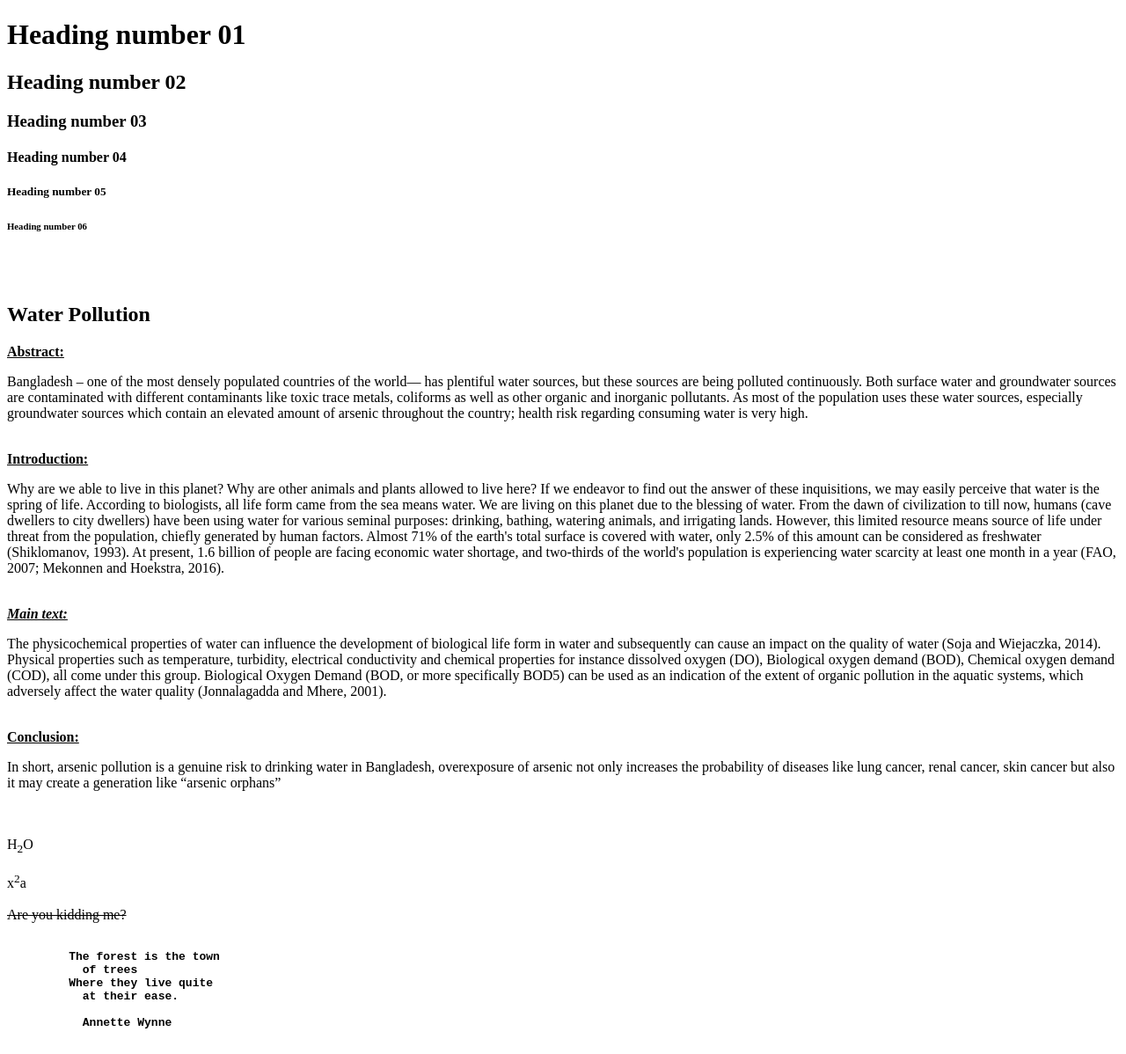
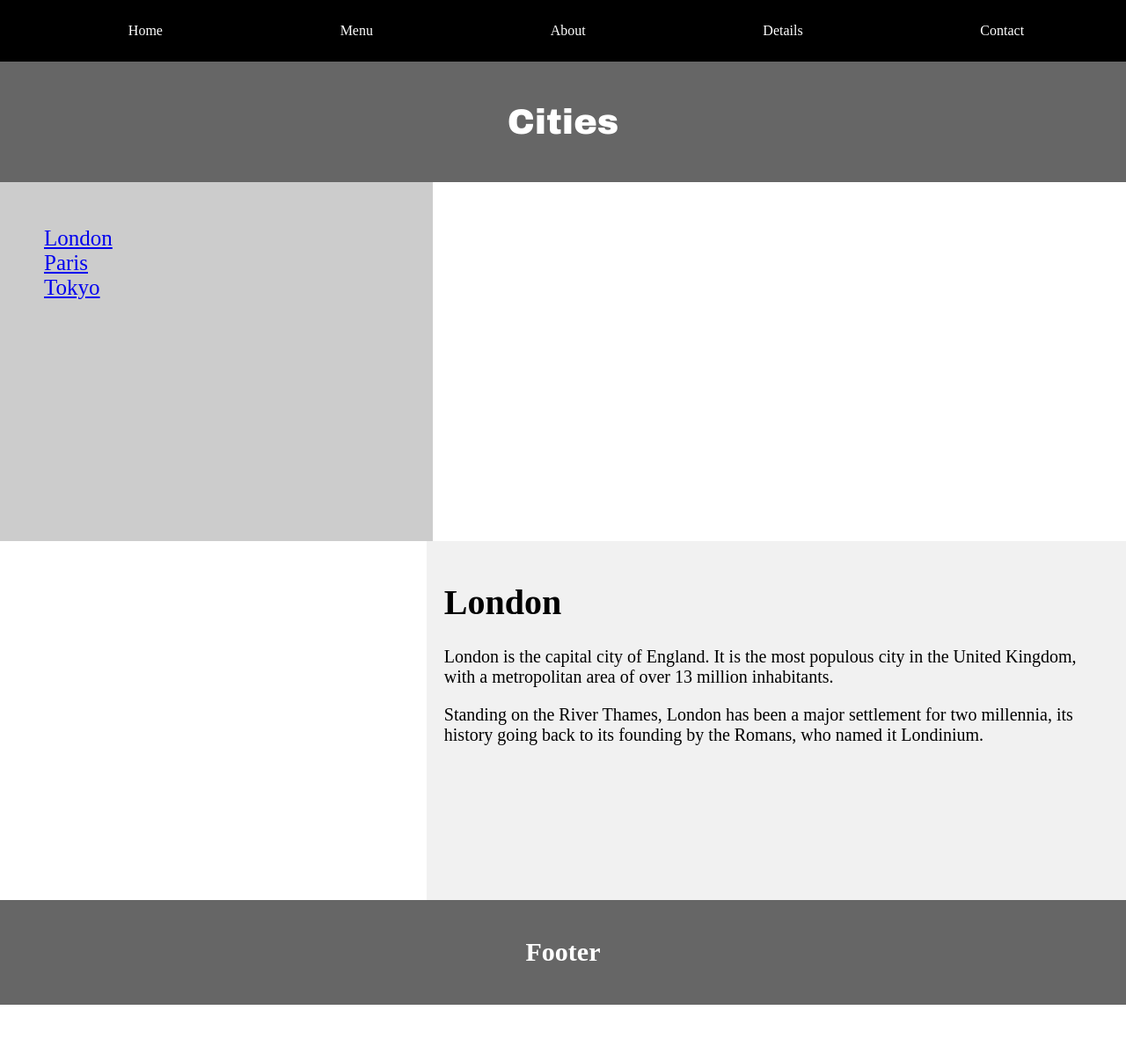
Before and after one commit to Nayeemcse36/html-tags, a plain HTML site: page index.html in a window 1280 px wide. Shown: the whole page at 88% size. After the commit the page ends 1142 px from the top, so only its background shows below. Drawn offline with Linux system fonts and the light colour scheme.

Commit message:
Add files via upload

```diff
--- a/index.html
+++ b/index.html
@@ -4,98 +4,44 @@
     <meta charset="UTF-8">
     <meta http-equiv="X-UA-Compatible" content="IE=edge">
     <meta name="viewport" content="width=device-width, initial-scale=1.0">
-    <title>Practice Work</title>
+    <link rel="stylesheet" href="style.css">
+    <title>Navigation and layout</title>
 </head>
 <body>
-    <h1>Heading number 01</h1>
-    <h2>Heading number 02</h2>
-    <h3>Heading number 03</h3>
-    <h4>Heading number 04</h4>
-    <h5>Heading number 05</h5>
-    <h6>Heading number 06</h6>
 
-    <br><br>
-    <h2>Water Pollution</h2>
-    <b> <u>Abstract:</u> </b>
-    <p>   Bangladesh – one of the most densely populated countries of
-          the world— has plentiful water sources, but these sources are
-          being polluted continuously. Both surface water and groundwater
-          sources are contaminated with different contaminants like toxic
-          trace metals, coliforms as well as other organic and inorganic pollutants.
-          As most of the population uses these water sources, especially groundwater
-          sources which contain an elevated amount of arsenic throughout the country;
-          health risk regarding consuming water is very high.
-    </p>
-    <br>
-    <strong><u>Introduction:</u></strong>
-        <p>  Why are we able to live in this planet? Why are other animals
-             and plants allowed to live here? If we endeavor to find out the
-             answer of these inquisitions, we may easily perceive that water
-             is the spring of life. According to biologists, all life form came
-             from the sea means water. We are living on this planet due to the
-             blessing of water. From the dawn of civilization to till now,
-             humans (cave dwellers to city dwellers) have been using water
-             for various seminal purposes: drinking, bathing, watering animals,
-             and irrigating lands. However, this limited resource means source of
-             life under threat from the population, chiefly generated by human factors.
-             Almost 71% of the earth's total surface is covered with water, only 2.5% of
-             this amount can be considered as freshwater (Shiklomanov, 1993). At present,
-             1.6 billion of people are facing economic water shortage, and two-thirds of
-             the world's population is experiencing water scarcity at least one month in
-             a year (FAO, 2007; Mekonnen and Hoekstra, 2016).
-     </p>
-     <br>
+    <div class="nav_header">
+        <ul class="nav_item">
+        <li><a href="#">Home</a></li>
+        <li><a href="#">Menu</a></li>
+        <li><a href="#">About</a></li>
+        <li><a href="#">Details</a></li>
+        <li><a href="#">Contact</a></li>
+        </ul>
+    </div>
+<!-- navigation area end hera -->
+      <header class="citie">
+          <h1>Cities</h1>
+      </header>
 
-     <b>
-         <i>
-             <u>
-                Main text:
-             </u>
-         </i>
-     </b>
-     <p>
-        The physicochemical properties of water can influence the development of
-         biological life form in water and subsequently can cause an impact on the
-         quality of water (Soja and Wiejaczka, 2014). Physical properties such as
-         temperature, turbidity, electrical conductivity and chemical properties
-         for instance dissolved oxygen (DO), Biological oxygen demand (BOD), Chemical
-         oxygen demand (COD), all come under this group.
-         Biological Oxygen Demand (BOD, or more specifically BOD5) can be
-         used as an indication of the extent of organic pollution in the
-          aquatic systems, which adversely affect the water quality (Jonnalagadda and Mhere, 2001).
 
-     </p>
-     <br>
-     <b>
-         <u>
-             Conclusion:
-         </u>
-     </b>
-     <p>
-        In short, arsenic pollution is a genuine risk to drinking water
-        in Bangladesh, overexposure of arsenic not only increases the probability
-         of diseases like lung cancer, renal cancer, skin cancer but also it may create
-         a generation like “arsenic orphans”
-     </p>
-     <br><br>
-     <!---sub and sup--->
-     H<sub>2</sub>O
-     <br><br>
+    <div class="middle-area">
+            <div class="col-1">
+                <ul>
+                        <li><a href="#">London</a> </li>
+                        <li><a href="#">Paris</a></li>
+                        <li><a href="#">Tokyo</a></li>
+                </ul>
+            </div>
+                <div class="col-2">
+                    <h1>London</h1>
+                    <p>London is the capital city of England. It is the most populous city in the United Kingdom, with a metropolitan area of over 13 million inhabitants.</p>
+                    <p>Standing on the River Thames, London has been a major settlement for two millennia, its history going back to its founding by the Romans, who named it Londinium.</p>
+                </div>
+    </div>
 
-     x<sup>2</sup>a
-     <br><br>
-     <del>Are you kidding me?</del>
-     <br><br>
-
-     <b><pre>
-         The forest is the town
-           of trees
-         Where they live quite
-           at their ease.
-
-           Annette Wynne
-    </b></pre>
-
+           <footer class="footer">
+               <h2>Footer</h2>
+           </footer>
 
 </body>
 </html>
--- /dev/null
+++ b/style.css
@@ -0,0 +1,91 @@
+body{
+    margin: 0;
+
+}
+
+.nav_header{
+    background-color: black;
+    padding: 10px;
+    position: sticky;
+    top:0;
+}
+
+.nav_item{
+    display: flex;
+    justify-content:space-around;
+
+}
+.nav_item li{
+    list-style-type: none;
+    margin-right: 10px;
+    position: relative;
+
+}
+.nav_item li a{
+    text-decoration: none;
+    color: white;
+    padding: 26px;
+    transition: 0.6s;
+}
+
+.nav_item li a:hover{
+    background-color: grey;
+    color: black;
+    text-decoration: underline;
+}
+
+    /* menu end here  */
+
+.citie{
+    background-color: #666;
+    color: white;
+    text-align: center;
+    padding: 20px;
+    font-family: arial black;
+    font-size: 20px;
+    margin-top: 0;
+    margin-bottom: 0;
+}
+
+
+.col-1 ul{
+	list-style: none;
+	float: left;
+	width: 30.6%;
+	height: 308px;
+	background-color: #ccc;
+	margin-top: 0;
+	padding: 50px;
+	font-size: 25px;
+	overflow: hidden;
+	margin-bottom: 0;
+    margin-right: 0;
+}
+
+.col-2
+	{
+	font-size: 20px;
+	background-color: #f1f1f1;
+	float: right;
+ 	padding: 20px;
+  	width: 59%;
+	height: 368px;
+	position: relative;
+	display: block;
+    margin-top: 0;
+
+
+}
+
+.footer{
+    background-color: #666;
+    color: white;
+    text-align: center;
+    padding: 18px;
+    font-size: 20px;
+    margin-top: 0;
+}
+
+.middle-area {
+    display: table;
+}
```
